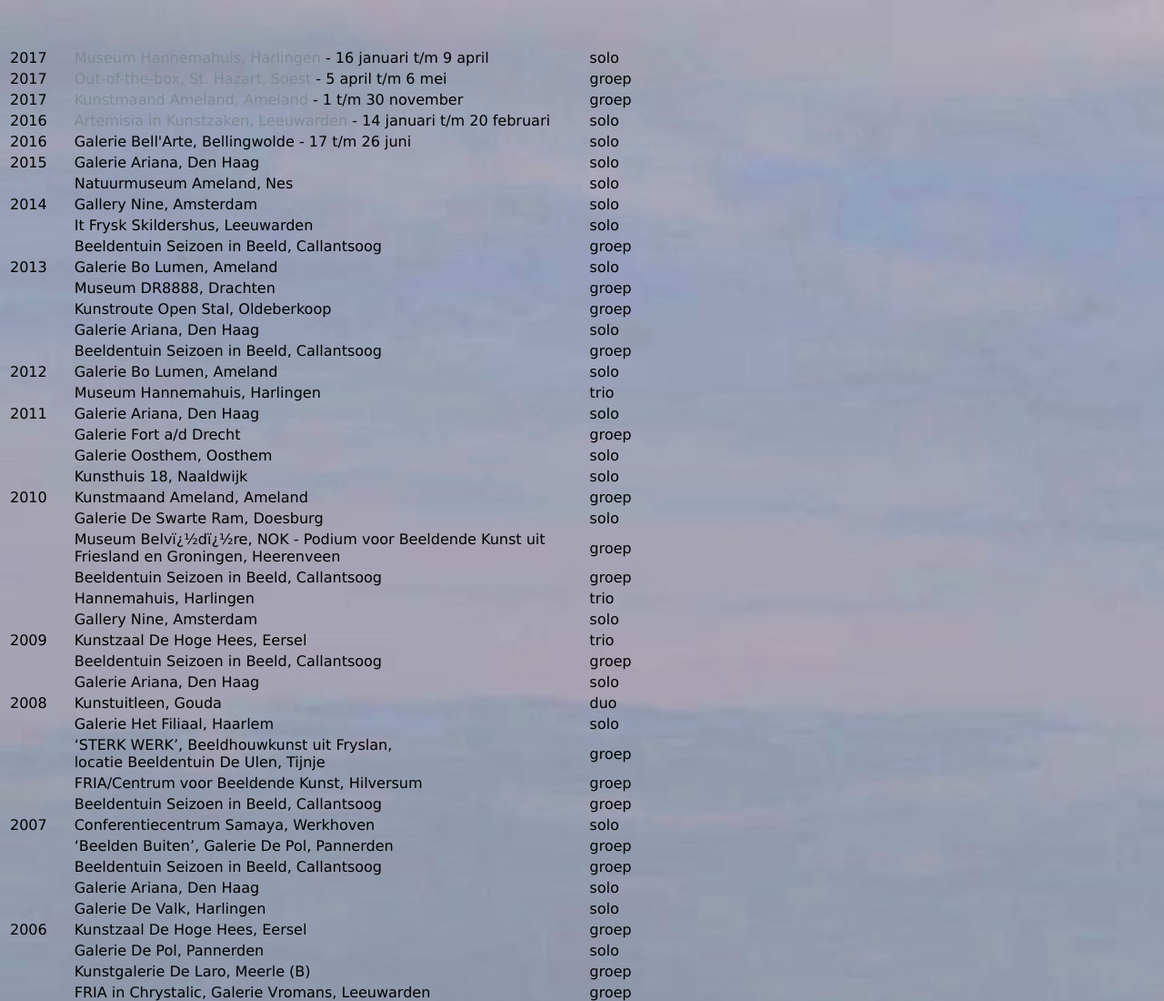
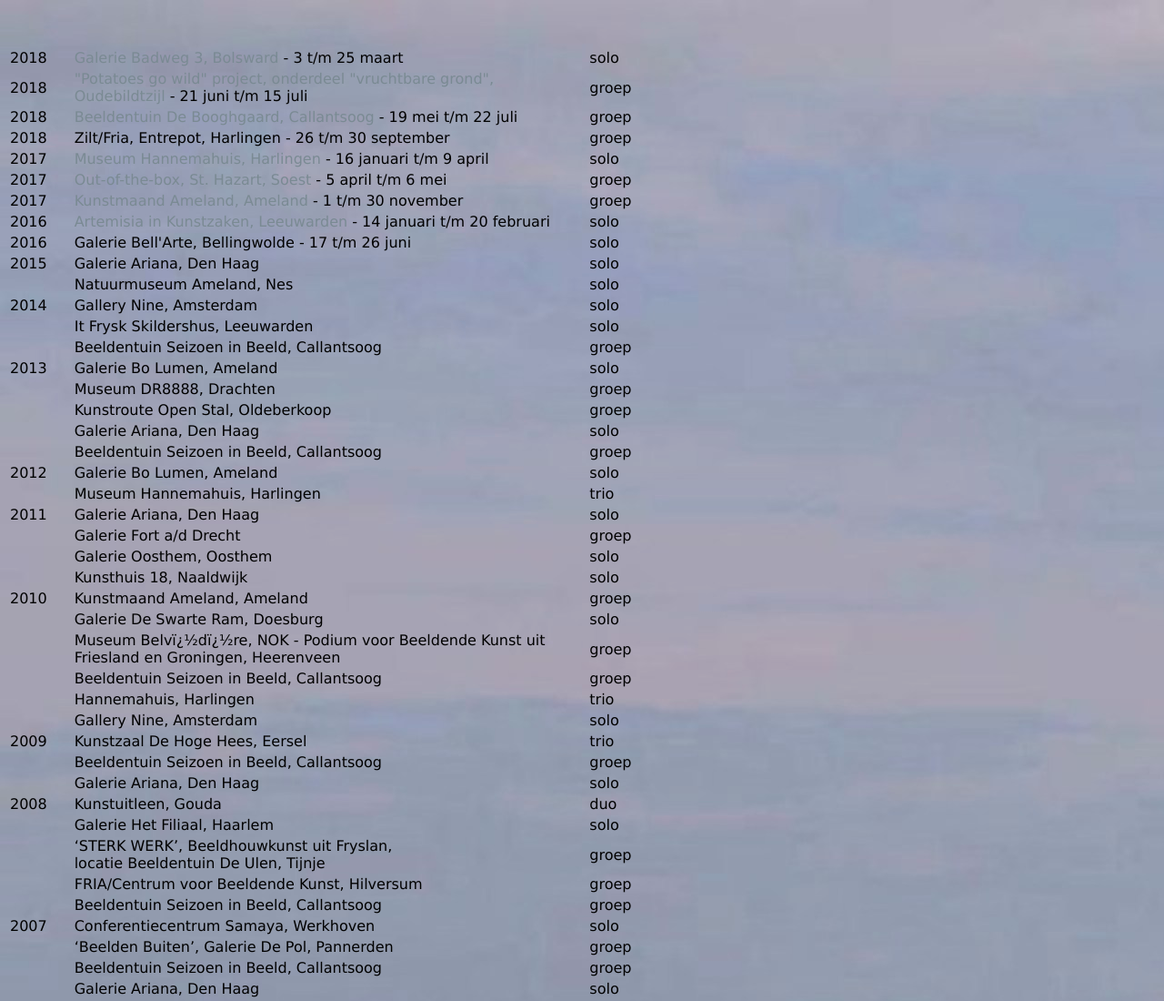
Before and after one commit to dikkiedick62/hermanvandermade.nl, a plain HTML site: page exposities.html in a window 1280 px wide. Shown: the top 1100 px of the page at 91% size. Drawn offline with Linux system fonts and the light colour scheme.

Commit message:
2019 toegepast
Change-Id: I2114223de31d766bdb8d5ef5d989e2409648fff1

```diff
--- a/exposities.html
+++ b/exposities.html
@@ -9,6 +9,26 @@
     <body class="pageBackground">
         <p class="tekststyle">&nbsp; </p>
         <table width="61%"  border="0" class="tekststyle">
+                <tr>
+                        <td width="9%"> 2018</td>
+                        <td width="74%"><a href="http://www.galeriebadweg3.nl/" target="_blank">Galerie Badweg 3, Bolsward </a>-  3 t/m 25 maart</td>
+                        <td width="7%"> solo </td>
+                    </tr>
+                    <tr>
+                        <td width="9%"> 2018</td>
+                        <td width="74%"><a href="http://www.bildtseaardappelweken.nl/programma/fertile-soil-vruchtbare-grond-kunst-aardappelschuren/" target="_blank">"Potatoes go wild" project, onderdeel "vruchtbare grond", Oudebildtzijl </a> -  21 juni t/m 15 juli</td>
+                        <td width="7%"> groep </td>
+                    </tr>
+                    <tr>
+                        <td width="9%"> 2018</td>
+                        <td width="74%"><a href="http://booghgaard.weebly.com/" target="_blank">Beeldentuin De Booghgaard, Callantsoog </a> -  19 mei t/m 22 juli</td>
+                        <td width="7%"> groep </td>
+                    </tr>
+                    <tr>
+                        <td width="9%"> 2018</td>
+                        <td width="74%">Zilt/Fria, Entrepot, Harlingen </a> - 26 t/m 30 september</td>
+                        <td width="7%"> groep </td>
+                    </tr>
             <tr>
                 <td width="9%"> 2017</td>
                 <td width="74%"><a href="http://www.hannemahuis.nl/" target="_blank">Museum Hannemahuis, Harlingen </a>-  16 januari t/m 9 april</td>
```
Also changed, not shown: agenda.html (+4 -9 lines).
